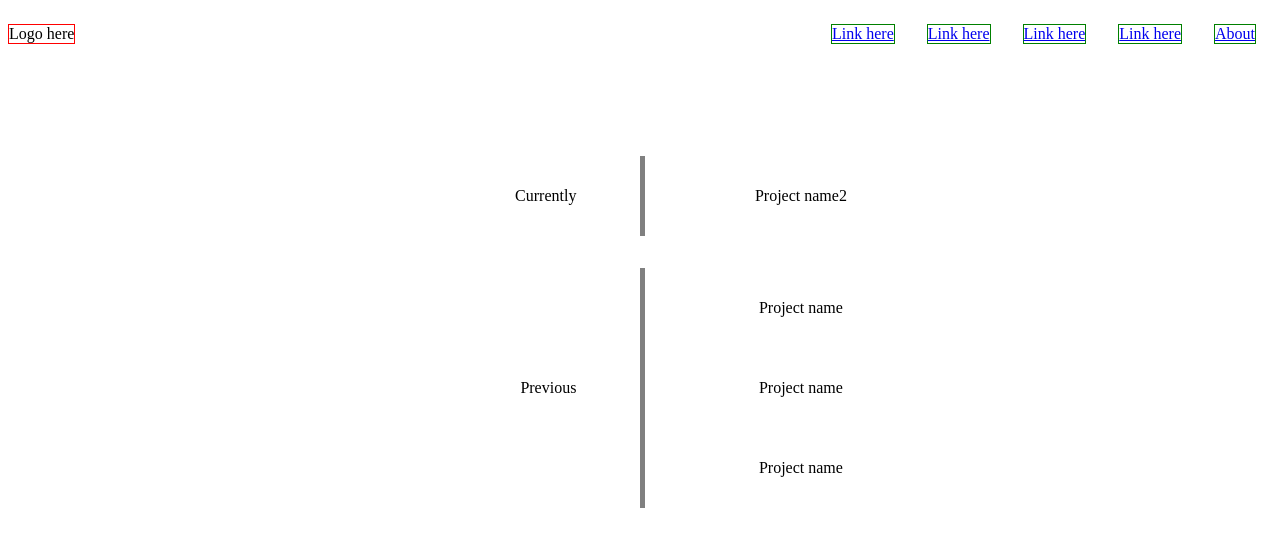
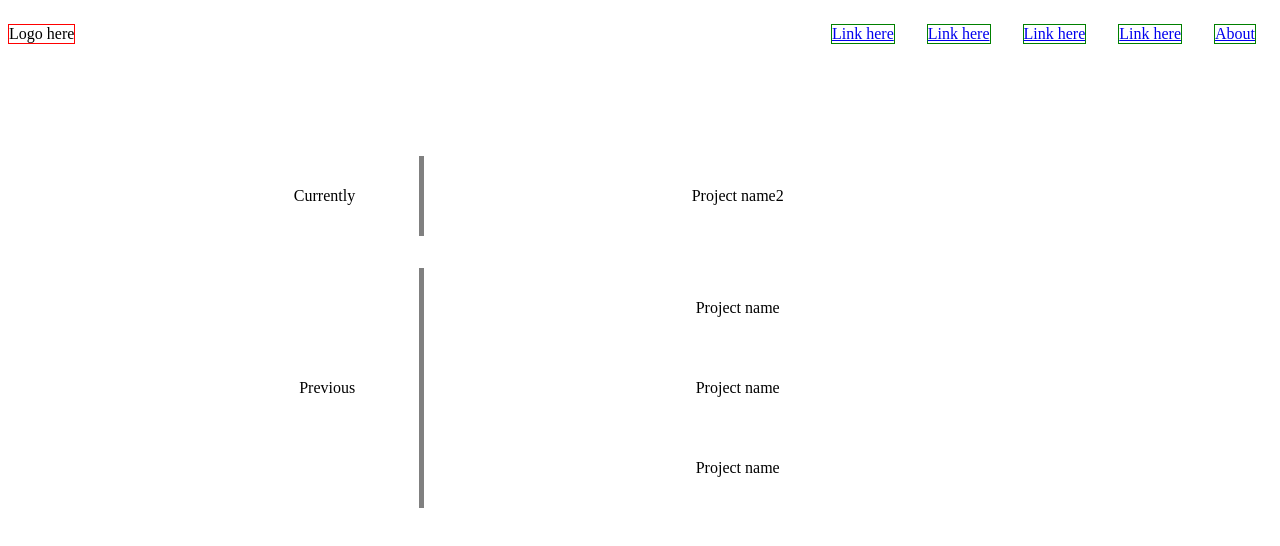
Before and after one commit to DrewBefore/AB, a plain HTML site: page index.html in a window 1280 px wide. Drawn offline with Linux system fonts and the light colour scheme.

Commit message:
Update 2020-02-27T05:30:27.839Z

```diff
--- a/index.html
+++ b/index.html
@@ -23,12 +23,12 @@
     </div>
     <main>
         <section class="main">
-            <div class="main-container wrapper flex full">
+            <div class="main-container wrapper flex half">
                 <ul class="project-list">
-                    <li class="project"><div class="flex fifth description">Currently</div><div class="flex title fourth">Project name2</div></li>
-                    <li class="project"><div class="flex fifth description"></div><div class="flex title fourth">Project name</div></li>
-                    <li class="project"><div class="flex fifth description">Previous</div><div class="flex title fourth">Project name</div></li>
-                    <li class="project"><div class="flex fifth description"></div><div class="flex title fourth">Project name</div></li>
+                    <li class="project"><div class="flex tenth description">Currently</div><div class="flex title half">Project name2</div></li>
+                    <li class="project"><div class="flex tenth description"></div><div class="flex title half">Project name</div></li>
+                    <li class="project"><div class="flex tenth description">Previous</div><div class="flex title half">Project name</div></li>
+                    <li class="project"><div class="flex tenth description"></div><div class="flex title half">Project name</div></li>
                 </ul>
             </div>
         </section>
--- a/styles.css
+++ b/styles.css
@@ -1,2 +1,2 @@
-*{box-sizing:border-box}.nav{display:flex;width:100%;justify-content:space-between}.nav .nav-logo{display:flex;margin-right:auto;border:1px solid red}.nav .nav-links{display:flex;flex:1;justify-content:flex-end;list-style-type:none}.nav .nav-links li{margin:0 1em;border:1px solid green}.main-container{padding:5em 0}.main-container .project-list{display:flex;justify-content:center;flex-direction:column;padding:0;flex-basis:100%}.main-container .project-list li.project{display:flex;justify-content:center;align-items:center;list-style:none;min-height:5em}.main-container .project-list li.project:first-of-type{margin-bottom:2em}.main-container .project-list li.project .description{display:flex;justify-content:flex-end;margin-right:4em}.main-container .project-list li.project .title{display:flex;align-self:stretch;border-left:5px solid grey;transition:.3s;transition-timing-function:ease-out}.main-container .project-list li.project .title:hover{color:green;font-weight:700;border:1px solid green;border-left-width:10px;cursor:pointer;transition:.3s;transition-timing-function:ease-in;background:#90ee90}.flex{display:flex;justify-content:center;align-items:center}.flex.full{flex-basis:100%}.flex.half{flex-basis:50%}.flex.third{flex-basis:33.33%}.flex.fourth{flex-basis:25%}.flex.fifth{flex-basis:20%}.wrapper{max-width:1366px;margin:0 auto}
+*{box-sizing:border-box}.nav{display:flex;width:100%;justify-content:space-between}.nav .nav-logo{display:flex;margin-right:auto;border:1px solid red}.nav .nav-links{display:flex;flex:1;justify-content:flex-end;list-style-type:none}.nav .nav-links li{margin:0 1em;border:1px solid green}.main-container{padding:5em 0}.main-container .project-list{display:flex;justify-content:center;flex-direction:column;padding:0;flex-basis:100%}.main-container .project-list li.project{display:flex;justify-content:center;align-items:center;list-style:none;min-height:5em}.main-container .project-list li.project:first-of-type{margin-bottom:2em}.main-container .project-list li.project .description{display:flex;justify-content:flex-end;margin-right:4em}.main-container .project-list li.project .title{display:flex;align-self:stretch;border-left:5px solid grey;transition:.3s;transition-timing-function:ease-out}.main-container .project-list li.project .title:hover{font-weight:700;border-left:10px solid green;cursor:pointer;transition:.3s;transition-timing-function:ease-in;background:#90ee90}.flex{display:flex;justify-content:center;align-items:center}.flex.full{flex-basis:100%}.flex.half{flex-basis:50%}.flex.third{flex-basis:33.33%}.flex.fourth{flex-basis:25%}.flex.fifth{flex-basis:20%}.flex.tenth{flex-basis:10%}.wrapper{max-width:1366px;margin:0 auto}
 /*# sourceMappingURL=styles.css.map */
```
Also changed, not shown: 1 other file.
